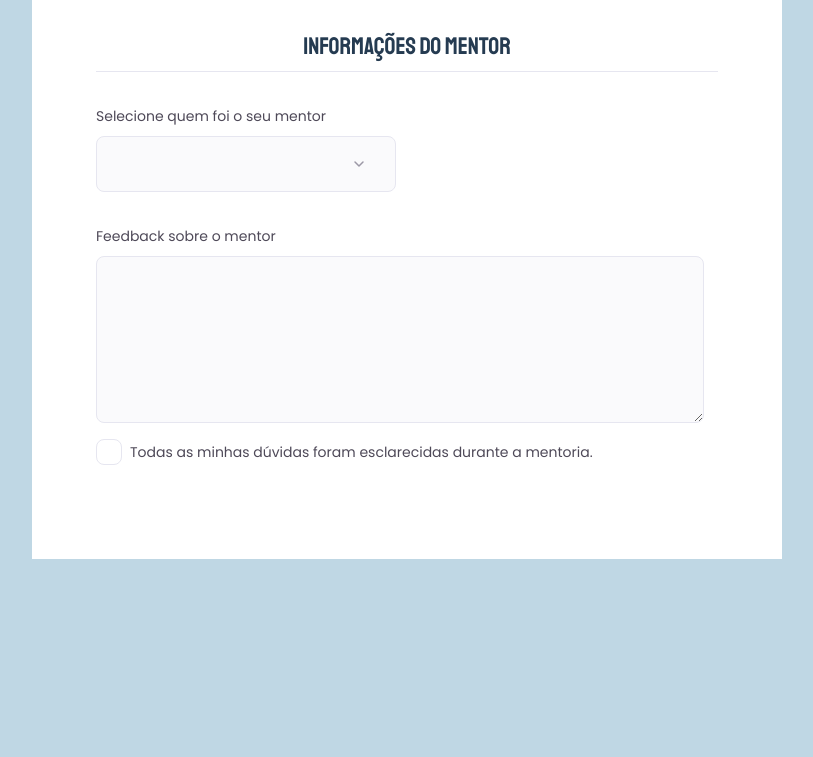
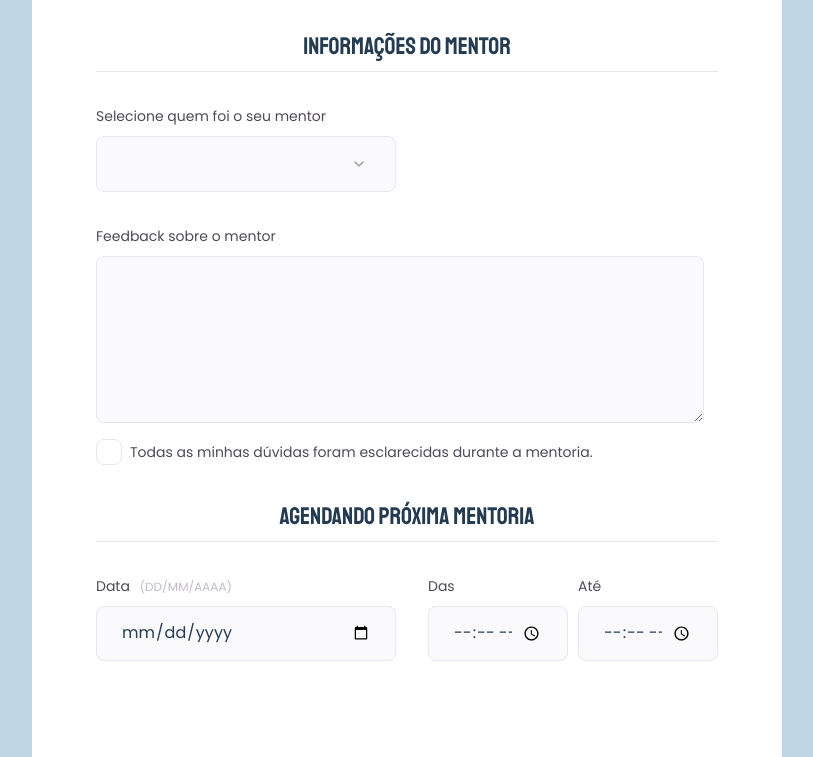
Before and after one commit to gqueico/explorer-projeto-03_avancado, a plain HTML site: page index.html in a window 1280 px wide. Shown: the part 725-1482 px from the top of the page, without its empty margins (233-1046 px from the left). Before the commit the page ends 1284 px from the top, so only its background shows below. Drawn offline with Linux system fonts and the light colour scheme.

Commit message:
:sparkles: Created next-mentorship fieldset

```diff
--- a/index.html
+++ b/index.html
@@ -73,6 +73,27 @@
             </label>
           </div>
         </fieldset>
+
+        <fieldset>
+          <legend>Agendando próxima mentoria</legend>
+
+          <div class="next-mentorship">
+            <div class="input-group">
+              <label for="mentoring-date">Data <span>(DD/MM/AAAA)</span></label>
+              <input type="date" id="mentoring-date">
+            </div>
+
+            <div class="input-group">
+              <label for="mentoring-begin">Das</label>
+              <input type="time" id="mentoring-begin">
+            </div>
+
+            <div class="input-group">
+              <label for="mentoring-end">Até</label>
+              <input type="time" id="mentoring-end">
+            </div>
+          </div>
+        </fieldset>
       </form>
     </div>
   </body>
--- a/style.css
+++ b/style.css
@@ -165,6 +165,7 @@ fieldset legend {
 
 .checkbox-group {
   position: relative;
+  margin-bottom: 4px;
 }
 
 .checkbox-group input {
@@ -198,3 +199,18 @@ fieldset legend {
 .checkbox-group input:focus + label::before {
   outline: 2px solid #000;
 }
+
+.next-mentorship {
+  display: flex;
+  align-items: center;
+  gap: 10px;
+}
+
+.next-mentorship input {
+  width: 140px;
+}
+
+.next-mentorship #mentoring-date {
+  width: 300px;
+  margin-right: 22px;
+}
```
